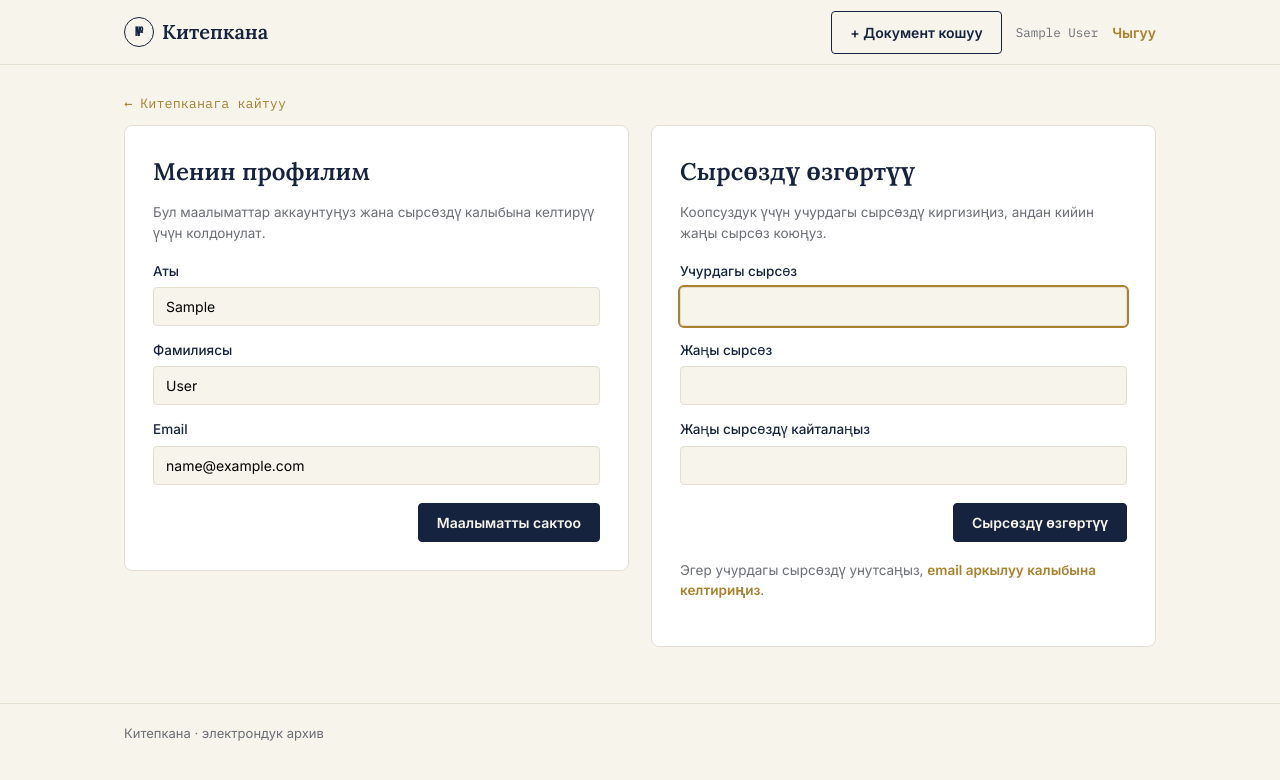
After one commit to MamatkulovaBegimai/document-library, a Django app: page /profile/ in a window 1280 px wide. The commit adds this page. Shown: the top 780 px of the page. Run offline with Django 5.2, Linux system fonts and the light colour scheme; the visitor is signed in with stand-in values (Sample User, id 1).

Commit message:
Add teacher profile and password change
* Add teacher profile form

* Add teacher profile and password change view

* Add teacher profile route

* Link authenticated teacher name to profile

* Add teacher profile page

* Style teacher profile page

```diff
--- a/library/forms.py
+++ b/library/forms.py
@@ -20,3 +20,26 @@ class DocumentForm(forms.ModelForm):
         if file.size > max_size:
             raise forms.ValidationError('Файл өлчөмү 100 MB\'ден ашпашы керек.')
         return file
+
+
+class TeacherProfileForm(forms.ModelForm):
+    class Meta:
+        from django.contrib.auth import get_user_model
+        model = get_user_model()
+        fields = ['first_name', 'last_name', 'email']
+        labels = {
+            'first_name': 'Аты',
+            'last_name': 'Фамилиясы',
+            'email': 'Email',
+        }
+
+    def clean_email(self):
+        email = self.cleaned_data.get('email', '').strip()
+        if not email:
+            raise forms.ValidationError('Email дарегин көрсөтүңүз.')
+
+        User = self._meta.model
+        qs = User.objects.filter(email__iexact=email).exclude(pk=self.instance.pk)
+        if qs.exists():
+            raise forms.ValidationError('Бул email башка аккаунтка катталган.')
+        return email
--- a/library/static/library/css/style.css
+++ b/library/static/library/css/style.css
@@ -145,3 +145,36 @@ a { color: inherit; text-decoration: none; }
   .hero h1 { font-size: 30px; }
   .search { flex-direction: column; }
 }
+
+
+/* Teacher profile */
+.profile-grid {
+  display: grid;
+  grid-template-columns: repeat(2, minmax(0, 1fr));
+  gap: 22px;
+  align-items: start;
+  margin-bottom: 56px;
+}
+.profile-grid .upload-card {
+  margin-bottom: 0;
+  max-width: none;
+}
+.profile-hint {
+  color: var(--muted);
+  font-size: 13.5px;
+  margin: -8px 0 18px;
+}
+.profile-hint a {
+  color: var(--gold);
+  font-weight: 600;
+}
+.field .errorlist {
+  margin: 2px 0 0;
+  padding-left: 18px;
+  color: #B3261E;
+  font-size: 12.5px;
+}
+
+@media (max-width: 760px) {
+  .profile-grid { grid-template-columns: 1fr; }
+}
--- a/library/templates/library/base.html
+++ b/library/templates/library/base.html
@@ -22,7 +22,7 @@
         <a class="btn btn-ghost" href="{% url 'library:document_upload' %}">+ Документ кошуу</a>
       {% endif %}
       {% if user.is_authenticated %}
-        <span class="user-tag">{{ user.username }}</span>
+        <a class="user-tag" href="{% url 'library:teacher_profile' %}">{{ user.get_full_name|default:user.username }}</a>
         <form method="post" action="{% url 'logout' %}" class="logout-form">
           {% csrf_token %}
           <button type="submit" class="btn-link">Чыгуу</button>
--- /dev/null
+++ b/library/templates/library/teacher_profile.html
@@ -0,0 +1,84 @@
+{% extends 'library/base.html' %}
+
+{% block title %}Менин профилим — Китепкана{% endblock %}
+
+{% block content %}
+<main class="wrap upload-page">
+  <a class="back-link" href="{% url 'library:document_list' %}">← Китепканага кайтуу</a>
+
+  <div class="profile-grid">
+    <section class="upload-card">
+      <h1>Менин профилим</h1>
+      <p class="profile-hint">Бул маалыматтар аккаунтуңуз жана сырсөздү калыбына келтирүү үчүн колдонулат.</p>
+
+      <form method="post" class="upload-form">
+        {% csrf_token %}
+        <input type="hidden" name="action" value="profile">
+
+        <label class="field">
+          <span>Аты</span>
+          {{ profile_form.first_name }}
+          {{ profile_form.first_name.errors }}
+        </label>
+
+        <label class="field">
+          <span>Фамилиясы</span>
+          {{ profile_form.last_name }}
+          {{ profile_form.last_name.errors }}
+        </label>
+
+        <label class="field">
+          <span>Email</span>
+          {{ profile_form.email }}
+          {{ profile_form.email.errors }}
+        </label>
+
+        <div class="modal-actions">
+          <button type="submit" class="btn btn-primary">Маалыматты сактоо</button>
+        </div>
+      </form>
+    </section>
+
+    <section class="upload-card">
+      <h1>Сырсөздү өзгөртүү</h1>
+      <p class="profile-hint">Коопсуздук үчүн учурдагы сырсөздү киргизиңиз, андан кийин жаңы сырсөз коюңуз.</p>
+
+      <form method="post" class="upload-form">
+        {% csrf_token %}
+        <input type="hidden" name="action" value="password">
+
+        {% if password_form.non_field_errors %}
+          <div class="form-error">{{ password_form.non_field_errors }}</div>
+        {% endif %}
+
+        <label class="field">
+          <span>Учурдагы сырсөз</span>
+          {{ password_form.old_password }}
+          {{ password_form.old_password.errors }}
+        </label>
+
+        <label class="field">
+          <span>Жаңы сырсөз</span>
+          {{ password_form.new_password1 }}
+          {{ password_form.new_password1.errors }}
+        </label>
+
+        <label class="field">
+          <span>Жаңы сырсөздү кайталаңыз</span>
+          {{ password_form.new_password2 }}
+          {{ password_form.new_password2.errors }}
+        </label>
+
+        <div class="modal-actions">
+          <button type="submit" class="btn btn-primary">Сырсөздү өзгөртүү</button>
+        </div>
+      </form>
+
+      <p class="profile-hint" style="margin-top: 18px;">
+        Эгер учурдагы сырсөздү унутсаңыз,
+        <a href="{% url 'password_reset' %}">email аркылуу калыбына келтириңиз</a>.
+      </p>
+    </section>
+  </div>
+</main>
+{% endblock %}
--- a/library/urls.py
+++ b/library/urls.py
@@ -6,6 +6,7 @@ app_name = 'library'
 urlpatterns = [
     path('', views.document_list, name='document_list'),
     path('upload/', views.document_upload, name='document_upload'),
+    path('profile/', views.teacher_profile, name='teacher_profile'),
     path('documents/<uuid:pk>/', views.document_detail, name='document_detail'),
     path('documents/<uuid:pk>/download/', views.document_download, name='document_download'),
     path('documents/<uuid:pk>/read/', views.document_read, name='document_read'),
--- a/library/views.py
+++ b/library/views.py
@@ -2,13 +2,15 @@ from functools import wraps
 
 from django.contrib import messages
 from django.contrib.auth.decorators import login_required
+from django.contrib.auth.forms import PasswordChangeForm
+from django.contrib.auth import update_session_auth_hash
 from django.core.exceptions import PermissionDenied
 from django.core.paginator import Paginator
 from django.db.models import Q
 from django.shortcuts import render, redirect, get_object_or_404
 
 from .models import Document
-from .forms import DocumentForm
+from .forms import DocumentForm, TeacherProfileForm
 
 PAGE_SIZE = 12
 
@@ -95,3 +97,40 @@ def document_upload(request):
         form = DocumentForm()
 
     return render(request, 'library/document_upload.html', {'form': form})
+
+@teacher_required
+def teacher_profile(request):
+    """Мугалимдин профили: аты-жөнү, email жана сырсөздү өзгөртүү."""
+    profile_form = TeacherProfileForm(instance=request.user, prefix='profile')
+    password_form = PasswordChangeForm(user=request.user, prefix='password')
+
+    if request.method == 'POST':
+        action = request.POST.get('action')
+
+        if action == 'profile':
+            profile_form = TeacherProfileForm(
+                request.POST,
+                instance=request.user,
+                prefix='profile'
+            )
+            if profile_form.is_valid():
+                profile_form.save()
+                messages.success(request, 'Профиль маалыматы сакталды.')
+                return redirect('library:teacher_profile')
+
+        elif action == 'password':
+            password_form = PasswordChangeForm(
+                user=request.user,
+                data=request.POST,
+                prefix='password'
+            )
+            if password_form.is_valid():
+                user = password_form.save()
+                update_session_auth_hash(request, user)
+                messages.success(request, 'Сырсөз ийгиликтүү өзгөртүлдү.')
+                return redirect('library:teacher_profile')
+
+    return render(request, 'library/teacher_profile.html', {
+        'profile_form': profile_form,
+        'password_form': password_form,
+    })
```
